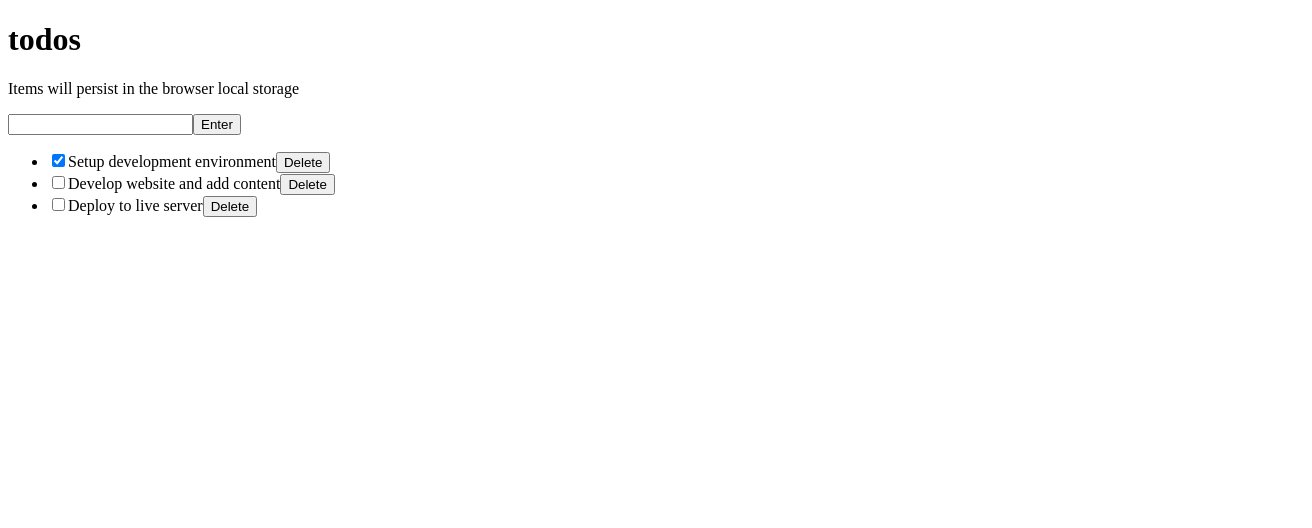
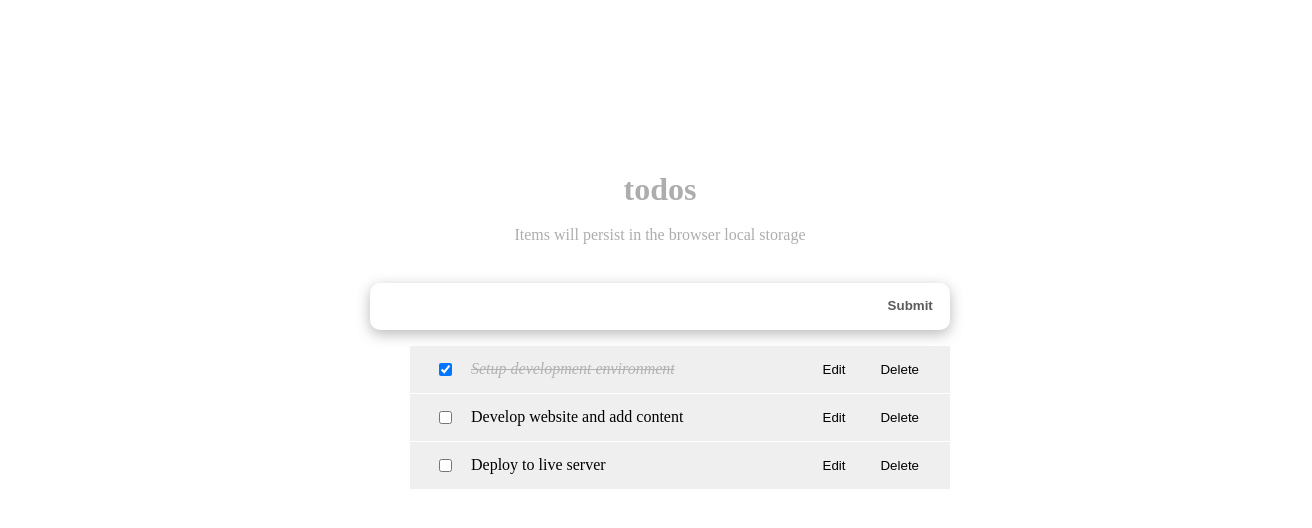
Before and after one commit to FevenSeyfu/todo-app-react, a React (Vite) app: page / in a window 1280 px wide. Shown: the top 528 px of the page, 1312 px wide, since content can reach past the window. Built offline with nearby package versions, Linux system fonts and the light colour scheme.

Commit message:
Add style

```diff
--- a/package.json
+++ b/package.json
@@ -11,7 +11,8 @@
   },
   "dependencies": {
     "react": "^18.2.0",
-    "react-dom": "^18.2.0"
+    "react-dom": "^18.2.0",
+    "uuid": "^9.0.0"
   },
   "devDependencies": {
     "@babel/core": "^7.21.5",
--- a/src/components/TodoApp.jsx
+++ b/src/components/TodoApp.jsx
@@ -1,11 +1,14 @@
 import TodoHeader from './TodoHeader';
 import TodoLogic from './TodoLogic';
+import '../styles/app.css';
 
 const TodoApp = () => {
 	return(
-		<div>
-      <TodoHeader />
-			<TodoLogic />
+		<div className="wrapper">
+      <div className="todos">
+				<TodoHeader />
+				<TodoLogic />
+		</div>
 		</div>
 	)
 }
--- a/src/components/TodoHeader.jsx
+++ b/src/components/TodoHeader.jsx
@@ -1,6 +1,14 @@
+import '../styles/TodoHeader.module.css'
+
 const TodoHeader = () => {
+	const headerStyle = {
+    padding: '20px 0',
+    lineHeight: '1.5em',
+    color: '#aeadad',
+    textAlign: 'center',
+  };
 	return(
-		<header>
+		<header style={headerStyle} className='header' >
       <h1>todos</h1>
 			<p>Items will persist in the browser local storage</p>
 		</header>
--- a/src/components/TodoInput.jsx
+++ b/src/components/TodoInput.jsx
@@ -3,24 +3,34 @@
 
 const TodoInput = ({ addTodoItem }) => {
 	const [title,setTitle] =useState(' ');
+	const [message,setMessage] =useState(' ');
 	const handleChange = (e) => {
     setTitle(e.target.value);
   };
 	const handleSubmit = (e)=>{
 		e.preventDefault();
+		if(title.trim()){
 			addTodoItem(title);
       setTitle('');
+			setMessage('');
+		}else{
+			setMessage('Please add item...');
+		}
 	}
 	return(
-     <form onSubmit={handleSubmit}>
+    <div>
+      <form onSubmit={handleSubmit} className="form-container">
 				<input
 					type="text"
 					name="todo-task"
 					placeholder='Add todo...'
 					value={title}
-        onChange={handleChange}/>
-			<button type="submit">Enter</button>
+					onChange={handleChange}
+					className="input-text"/>
+				<button type="submit"className="input-submit">Submit</button>
 		</form>
+	<span className="submit-warning">{message}</span>
+		</div>
 	)
 }
 TodoInput.propTypes = {
--- a/src/components/TodoItem.jsx
+++ b/src/components/TodoItem.jsx
@@ -1,22 +1,41 @@
 import PropTypes from 'prop-types';
+import { useState } from 'react';
+import styles from '../styles/TodoItem.module.css'
 
 const TodoItem = ({ itemProp,handleChange,DeleteTodo }) => {
+  const [editing, setEditing] = useState(false);
+
+const handleEditing = () => {
+	setEditing(true);
+}
+  const completedStyle = {
+    fontStyle: 'italic',
+    color: '#595959',
+    opacity: 0.4,
+    textDecoration: 'line-through',
+  };
 	return(
-		<li>
+		<li className={styles.item}>
+      <div className={styles.content}>
 				<input
 					type="checkbox"
 					checked={itemProp.completed}
 					name="todoTask"
 					onChange={()=>handleChange(itemProp.id)}/>
+					<span style={itemProp.completed ? completedStyle : null}>
 						{itemProp.title}
+					</span>
+				<button type="reset" onClick={()=>handleEditing(itemProp.id)}>Edit</button>
 				<button type="reset" onClick={()=>DeleteTodo(itemProp.id)}>Delete</button>
+      </div>
 		</li>
 	);
 };
 
 TodoItem.propTypes = {
-  itemProp: PropTypes.array.isRequired,
+  itemProp: PropTypes.array,
 	handleChange: PropTypes.func.isRequired,
 	DeleteTodo: PropTypes.func.isRequired,
+	EditTodo: PropTypes.func.isRequired,
 }
 export default TodoItem;
--- a/src/components/TodoLogic.jsx
+++ b/src/components/TodoLogic.jsx
@@ -1,21 +1,22 @@
 import { useState } from 'react';
 import TodoInput from './TodoInput'
 import TodoList from './TodoList'
+import { v4 as uuidv4 } from "uuid";
 
 const TodoLogic = () => {
 const [todos,setTodos ] = useState([
 	{
-		id: 1,
+		id: uuidv4(),
 		title: 'Setup development environment',
 		completed: true,
 	},
 	{
-		id: 2,
+		id: uuidv4(),
 		title: 'Develop website and add content',
 		completed: false,
 	},
 	{
-		id: 3,
+		id: uuidv4(),
 		title: 'Deploy to live server',
 		completed: false,
 	},
@@ -34,18 +35,15 @@
 		);
 	};
 	const DeleteTodo = (id) =>{
-		setTodos((prevState) =>
-			prevState.map((todo) => {
-				if (todo.id === id) {
-					return {};
-				}
-				return todo;
-			})
-		);
+		setTodos([
+    ...todos.filter((todo) => {
+      return todo.id !== id;
+    }),
+  ]);
 	}
 const addTodoItem = (title) => {
   const newTodo = {
-    id: 4,
+    id: uuidv4,
     title: title,
     completed: false,
   };
--- /dev/null
+++ b/src/styles/TodoHeader.module.css
@@ -0,0 +1,8 @@
+.header h1 {
+  font-size: 3rem;
+  font-weight: 600;
+  margin-bottom: 1rem;
+  line-height: 1em;
+  text-transform: lowercase;
+  text-align: center;
+}
--- /dev/null
+++ b/src/styles/TodoItem.module.css
@@ -0,0 +1,28 @@
+.item {
+  font-size: 1rem;
+  list-style-type: none;
+  padding: 14px 25px;
+  border-bottom: 1px solid #fff;
+  background: #f0efef;
+}
+
+.content {
+  display: flex;
+  justify-content: space-between;
+  align-items: center;
+  gap: 1rem;
+}
+
+.content span {
+  flex: 1;
+  order: 1;
+}
+
+.content button {
+  cursor: pointer;
+  background: transparent;
+  order: 2;
+  outline: none;
+  border: none;
+  margin-left: 7px;
+}
--- /dev/null
+++ b/src/styles/app.css
@@ -0,0 +1,53 @@
+.wrapper {
+  width: 100%;
+  padding: 8rem 20px 3rem;
+}
+
+.todos {
+  max-width: 580px;
+  margin: 0 auto;
+}
+
+.form-container {
+  display: flex;
+  border-radius: calc(0.1 * 100px);
+  box-shadow: 0 4px 14px 0 rgba(70, 70, 70, 0.38);
+  justify-content: space-around;
+  background: #fff;
+  font-size: 1rem;
+}
+
+.input-text {
+  width: 85%;
+  padding-right: 5px;
+  padding-left: 10px;
+  border-radius: calc(0.5 * 100px);
+  font-size: 1rem;
+}
+
+.input-text::placeholder {
+  color: #000;
+}
+
+.input-submit {
+  background: transparent;
+  color: #5b5b5b;
+  text-transform: capitalize;
+  cursor: pointer;
+  font-weight: 600;
+  margin-right: 10px;
+}
+
+.input-text,
+.input-submit {
+  height: 45px;
+  outline: none;
+  border: none;
+}
+
+.submit-warning {
+  font-size: 13px;
+  color: red;
+  margin-top: 5px;
+  display: block;
+}
```
Also changed, not shown: 1 other file (tests, documents, lock files or other folders). Lines whose indentation alone changed are shown as unchanged.
